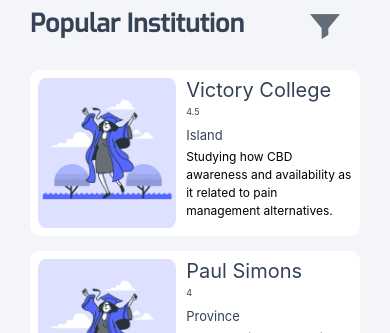
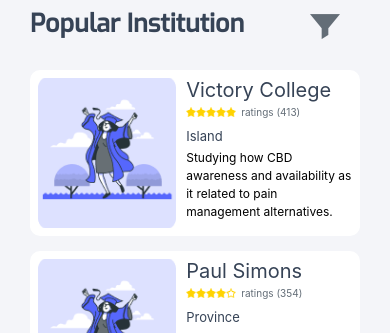
Before and after one commit to FaisalFeroze115/TaskTL, a React Native app: screen / in a window 390 px wide. Shown: the part 511-844 px from the top of the page. Built offline with nearby package versions, Linux system fonts and the light colour scheme.

Commit message:
star rating added

```diff
--- a/components/institution/Institution.js
+++ b/components/institution/Institution.js
@@ -49,15 +49,22 @@ const Institution = () => {
       }
 
       <View style={{paddingVertical: 30}}>
-        <FlatList
+        {/* <FlatList
 
             showsHorizontalScrollIndicator={false}
             data={institutionInfo}
             renderItem={ ({ item }) => (
-                <InstitutionCard name={item.name} rating={item.rating} area={item.area} description={item.description}/>
+                <InstitutionCard name={item.name} rating={item.rating} views={item.views} area={item.area} description={item.description}/>
                 )}
             keyExtractor={item => item.id}
-        />
+        /> */}
+
+        {
+          institutionInfo.map(item => (
+            <InstitutionCard key={item.id} name={item.name} rating={item.rating} views={item.views} area={item.area} description={item.description}/>
+          ))
+        }
+
       </View>
 
 
--- a/components/institution/InstitutionCard.js
+++ b/components/institution/InstitutionCard.js
@@ -1,7 +1,8 @@
 import { StyleSheet, Text, View, Image } from 'react-native'
 import React from 'react'
+import StarRating from '../starRating/StarRating'
 
-const InstitutionCard = ({name,rating,area,description}) => {
+const InstitutionCard = ({name,rating,views,area,description}) => {
   return (
     <View>
 
@@ -13,7 +14,7 @@ const InstitutionCard = ({name,rating,area,description}) => {
 
           <View style={{flex: 3,}}>
             <Text style={styles.institutionName}>{name}</Text>
-            <Text style={styles.institutionRating}>{rating}</Text>
+            <StarRating ratings={rating} views={views}/>
             <Text style={styles.institutionArea}>{area}</Text>
             <Text style={styles.institutionDescription}>{description}</Text>
           </View>
--- /dev/null
+++ b/components/starRating/StarRating.js
@@ -0,0 +1,40 @@
+import { StyleSheet, Text, View, Image } from 'react-native'
+import React from 'react'
+
+const StarRating = ({ratings, views}) => {
+
+    let stars = [];
+
+    for (let i = 1; i <= 5; i++) {
+        let path = require('../../assets/images/star-filled.png');
+        if (i > ratings) {
+            path = require('../../assets/images/star-unfilled.png');
+        }
+        stars.push((<Image key={i} style={styles.image} source={path} />));
+    }
+
+    return (
+        <View style={ styles.container }>
+            { stars }
+            <Text style={styles.text}>ratings ({views})</Text>
+        </View>
+    );
+}
+
+export default StarRating
+
+const styles = StyleSheet.create({
+    container: {
+		flexDirection: 'row',
+		alignItems: 'center'
+	},
+	image: {
+		width: 10,
+		height: 10
+	},
+	text: {
+		fontSize: 10,
+		marginLeft: 5,
+        color: "#636D77"
+	}
+})
--- a/data/institutionData.js
+++ b/data/institutionData.js
@@ -2,7 +2,8 @@ export const institutionData = [
     {
         id: 1,
         name: "Victory College",
-        rating: 4.5,
+        rating: 5,
+        views: 413,
         area: "Island",
         description: "Studying how CBD awareness and availability as it related to pain management alternatives."
     },
@@ -10,6 +11,7 @@ export const institutionData = [
         id: 2,
         name: "Paul Simons",
         rating: 4,
+        views: 354,
         area: "Province",
         description:"Montana Higher Educational Institute. Gampaha montana.gampaha@gmail.com"
     },
@@ -17,6 +19,7 @@ export const institutionData = [
         id: 3,
         name: "Graham Osbor",
         rating: 3,
+        views: 743,
         area: "Districts",
         description:"This is a private higher education center which conducting classes for GCE AL Students."
     },
```
Also changed, not shown: assets/images/star-filled.png (added), assets/images/star-unfilled.png (added).
